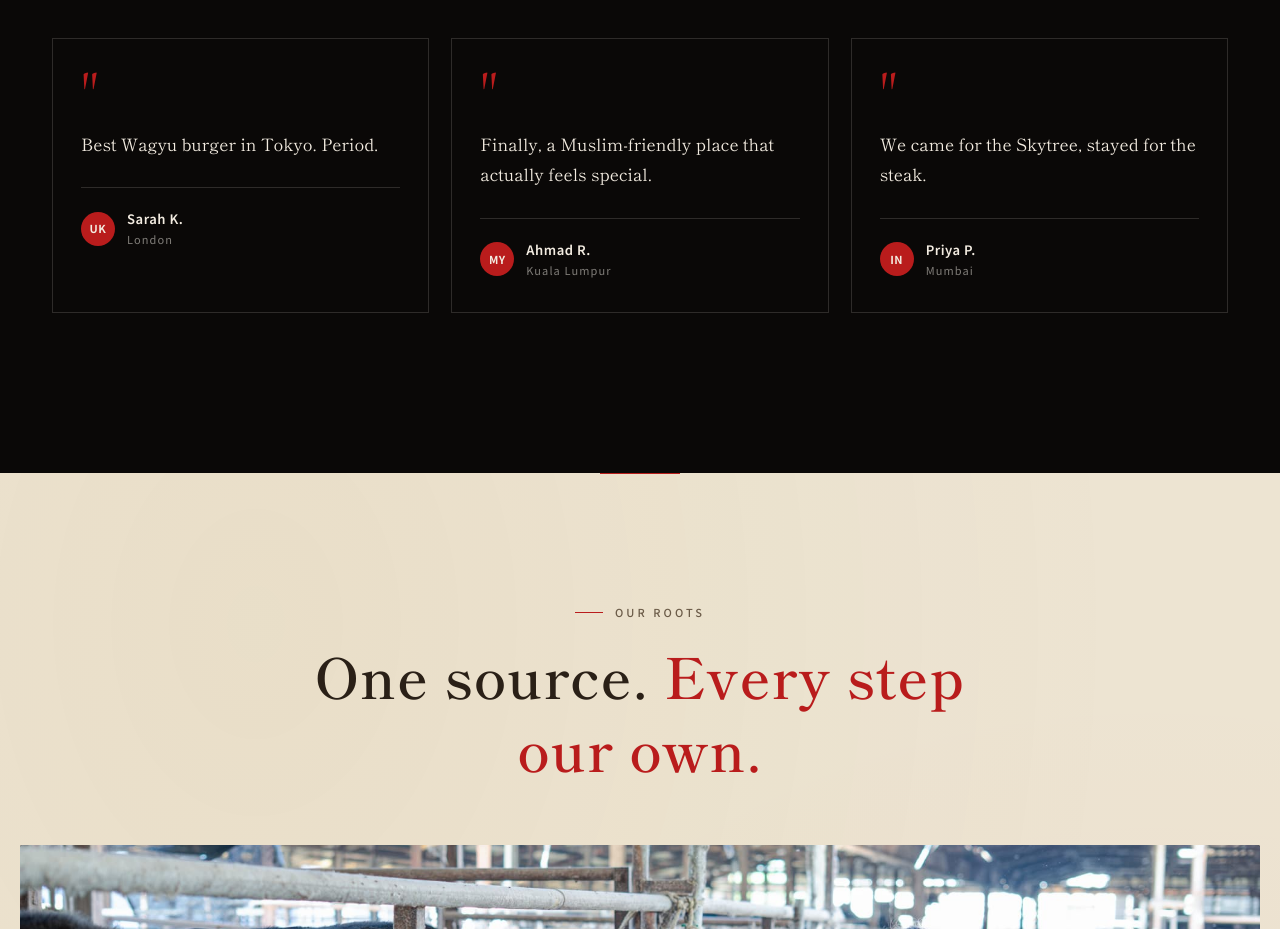
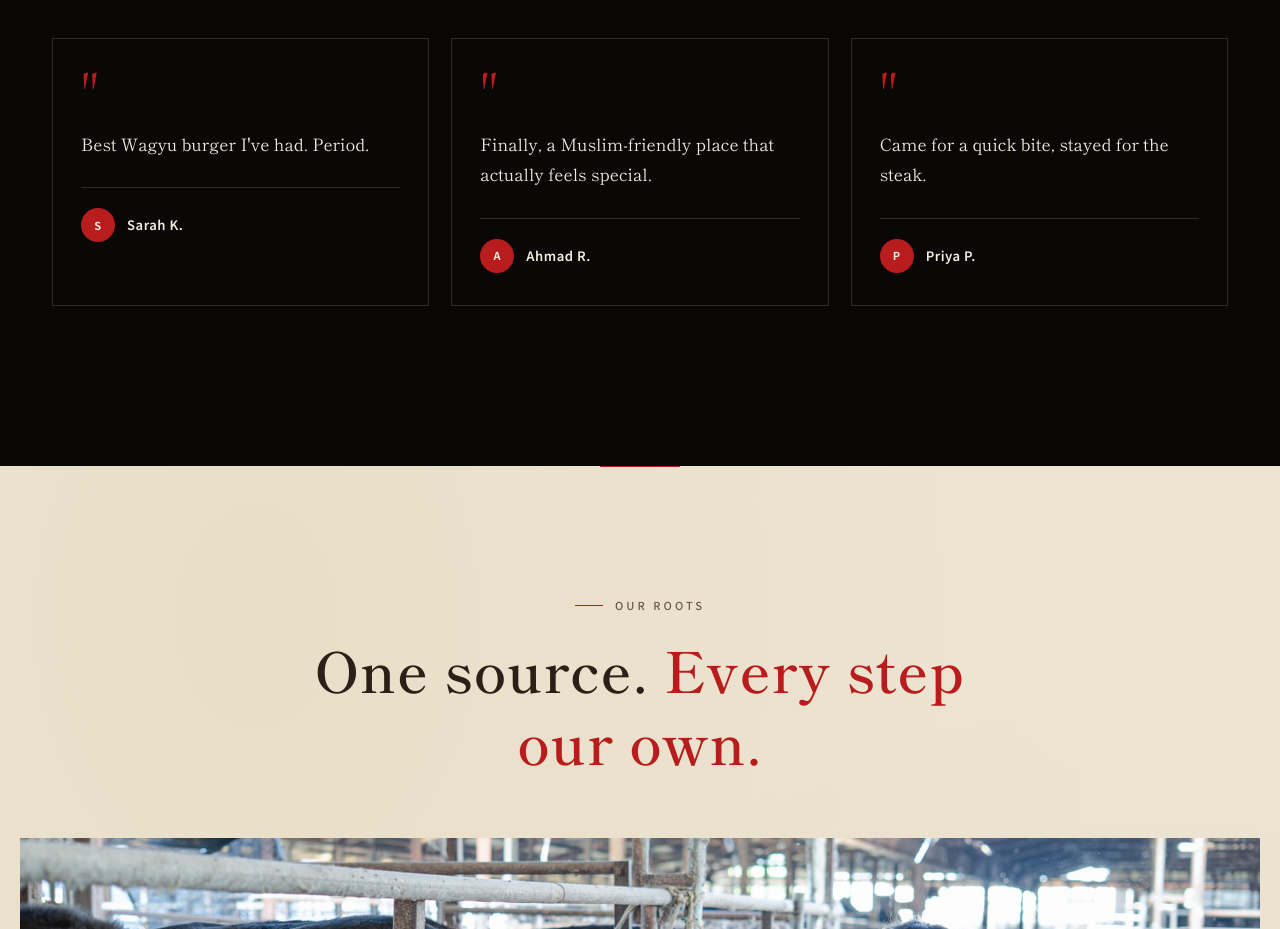
Before and after one commit to Ambientnavi-LP-Project/burger-steak-ramen, an Eleventy site: page src/store.njk in a window 1280 px wide. Shown: the part 5340-6269 px from the top of the page. Built offline with nearby package versions, Linux system fonts and the light colour scheme; Eleventy itself is replaced by a stand-in of ours; files that its build step writes are made by us from their sources.

Commit message:
Update review quotes and flags in store.njk

```diff
--- a/src/store.njk
+++ b/src/store.njk
@@ -2189,12 +2189,11 @@ footer {
     <div class="reviews-grid">
       <div class="review-card reveal">
         <span class="quote-mark">"</span>
-        <div class="review-quote">Best Wagyu burger in Tokyo. Period.</div>
+        <div class="review-quote">Best Wagyu burger I've had. Period.</div>
         <div class="review-author">
-          <div class="review-flag">UK</div>
+          <div class="review-flag">S</div>
           <div>
             <div class="review-name">Sarah K.</div>
-            <div class="review-loc">London</div>
           </div>
         </div>
       </div>
@@ -2203,22 +2202,20 @@ footer {
         <span class="quote-mark">"</span>
         <div class="review-quote">Finally, a Muslim-friendly place that actually feels special.</div>
         <div class="review-author">
-          <div class="review-flag">MY</div>
+          <div class="review-flag">A</div>
           <div>
             <div class="review-name">Ahmad R.</div>
-            <div class="review-loc">Kuala Lumpur</div>
           </div>
         </div>
       </div>
 
       <div class="review-card reveal">
         <span class="quote-mark">"</span>
-        <div class="review-quote">We came for the Skytree, stayed for the steak.</div>
+        <div class="review-quote">Came for a quick bite, stayed for the steak.</div>
         <div class="review-author">
-          <div class="review-flag">IN</div>
+          <div class="review-flag">P</div>
           <div>
             <div class="review-name">Priya P.</div>
-            <div class="review-loc">Mumbai</div>
           </div>
         </div>
       </div>
@@ -2408,7 +2405,6 @@ footer {
       {% if not store.hideGoogleLinks %}<div class="access-map reveal">
         <iframe
           src="{{ store.mapEmbedUrl }}"
-          src="https://www.google.com/maps?q=1-13-1+Narihira,+Sumida+City,+Tokyo&output=embed"
           loading="lazy"
           referrerpolicy="no-referrer-when-downgrade"
           allowfullscreen></iframe>
```
